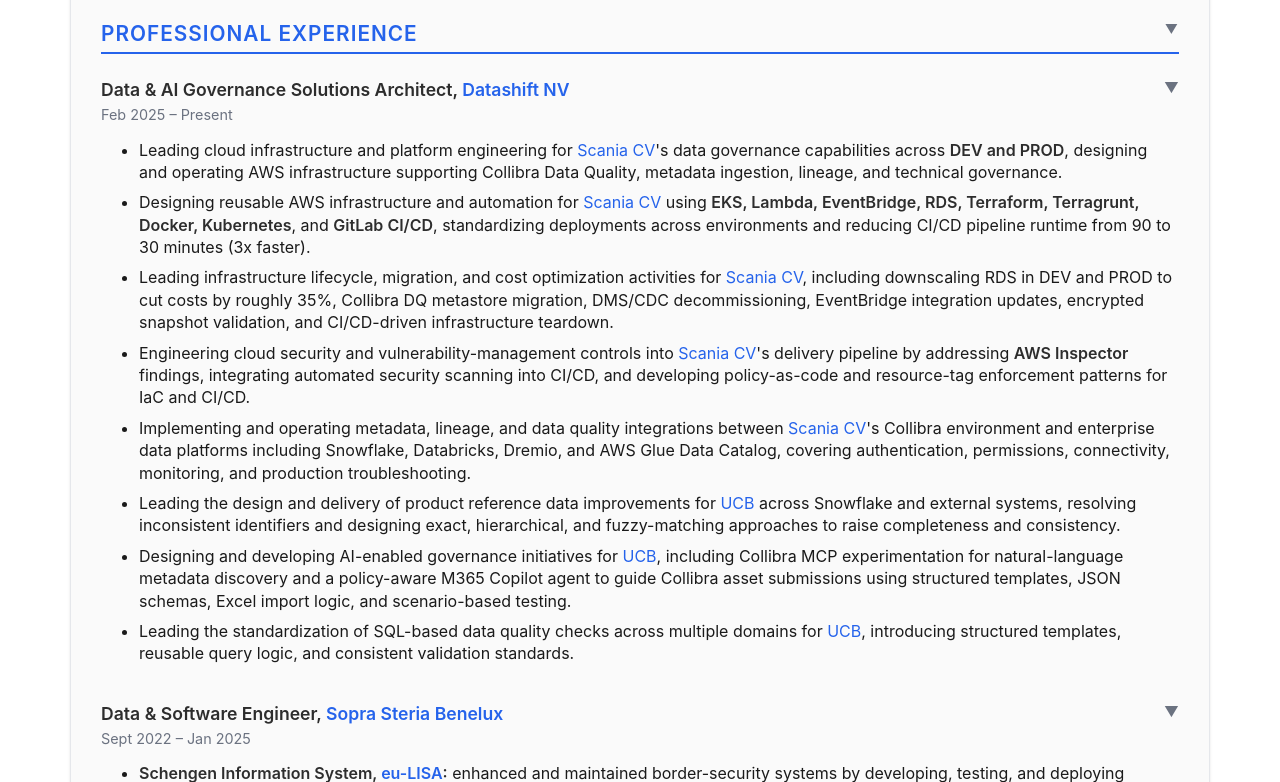
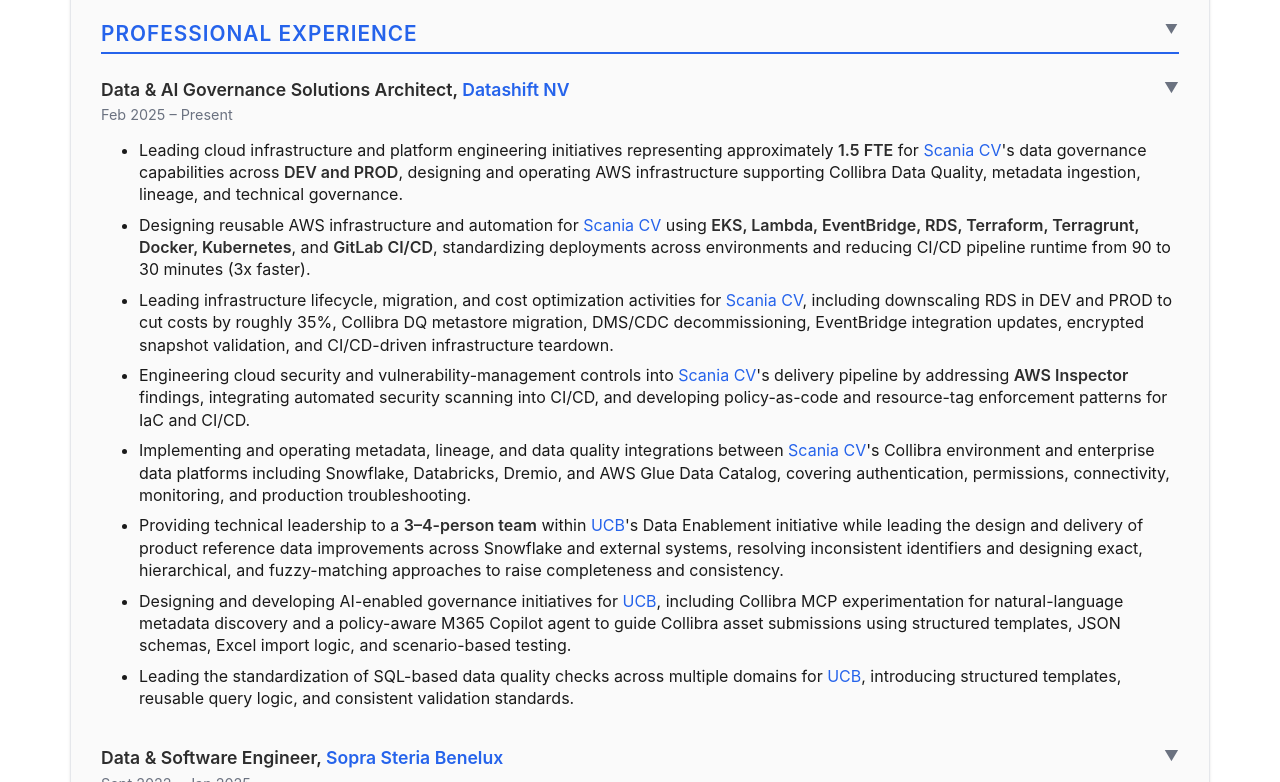
Before and after one commit to arnauudG/arnauudG.github.io, a website: page index.html in a window 1280 px wide. Shown: the part 665-1447 px from the top of the page. Drawn offline with nearby package versions, Linux system fonts and the light colour scheme.

Commit message:
Add UCB and Scania leadership scope

```diff
--- a/index.html
+++ b/index.html
@@ -605,7 +605,7 @@
             <div class="company-content">
             <ul>
                 <li>
-                    Leading cloud infrastructure and platform engineering for <a href="https://www.scania.com" target="_blank" rel="noopener noreferrer">Scania CV</a>'s data governance capabilities across <strong>DEV and PROD</strong>, designing and operating AWS infrastructure supporting Collibra Data Quality, metadata ingestion, lineage, and technical governance.
+                    Leading cloud infrastructure and platform engineering initiatives representing approximately <strong>1.5 FTE</strong> for <a href="https://www.scania.com" target="_blank" rel="noopener noreferrer">Scania CV</a>'s data governance capabilities across <strong>DEV and PROD</strong>, designing and operating AWS infrastructure supporting Collibra Data Quality, metadata ingestion, lineage, and technical governance.
                 </li>
                 <li>
                     Designing reusable AWS infrastructure and automation for <a href="https://www.scania.com" target="_blank" rel="noopener noreferrer">Scania CV</a> using <strong>EKS, Lambda, EventBridge, RDS, Terraform, Terragrunt, Docker, Kubernetes</strong>, and <strong>GitLab CI/CD</strong>, standardizing deployments across environments and reducing CI/CD pipeline runtime from 90 to 30 minutes (3x faster).
@@ -620,7 +620,7 @@
                     Implementing and operating metadata, lineage, and data quality integrations between <a href="https://www.scania.com" target="_blank" rel="noopener noreferrer">Scania CV</a>'s Collibra environment and enterprise data platforms including Snowflake, Databricks, Dremio, and AWS Glue Data Catalog, covering authentication, permissions, connectivity, monitoring, and production troubleshooting.
                 </li>
                 <li>
-                    Leading the design and delivery of product reference data improvements for <a href="https://www.ucb.com" target="_blank" rel="noopener noreferrer">UCB</a> across Snowflake and external systems, resolving inconsistent identifiers and designing exact, hierarchical, and fuzzy-matching approaches to raise completeness and consistency.
+                    Providing technical leadership to a <strong>3–4-person team</strong> within <a href="https://www.ucb.com" target="_blank" rel="noopener noreferrer">UCB</a>'s Data Enablement initiative while leading the design and delivery of product reference data improvements across Snowflake and external systems, resolving inconsistent identifiers and designing exact, hierarchical, and fuzzy-matching approaches to raise completeness and consistency.
                 </li>
                 <li>
                     Designing and developing AI-enabled governance initiatives for <a href="https://www.ucb.com" target="_blank" rel="noopener noreferrer">UCB</a>, including Collibra MCP experimentation for natural-language metadata discovery and a policy-aware M365 Copilot agent to guide Collibra asset submissions using structured templates, JSON schemas, Excel import logic, and scenario-based testing.
```
Also changed, not shown: 1 other file.
